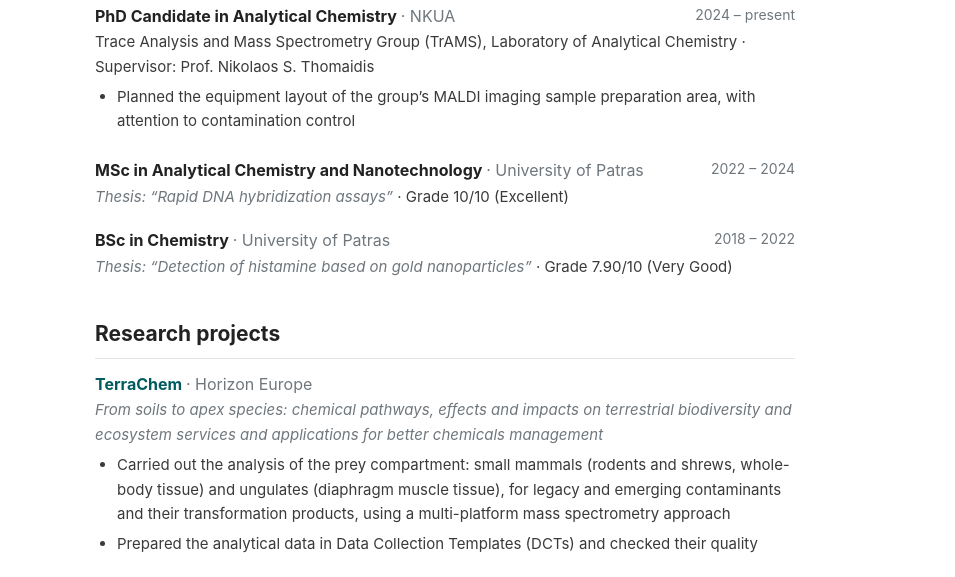
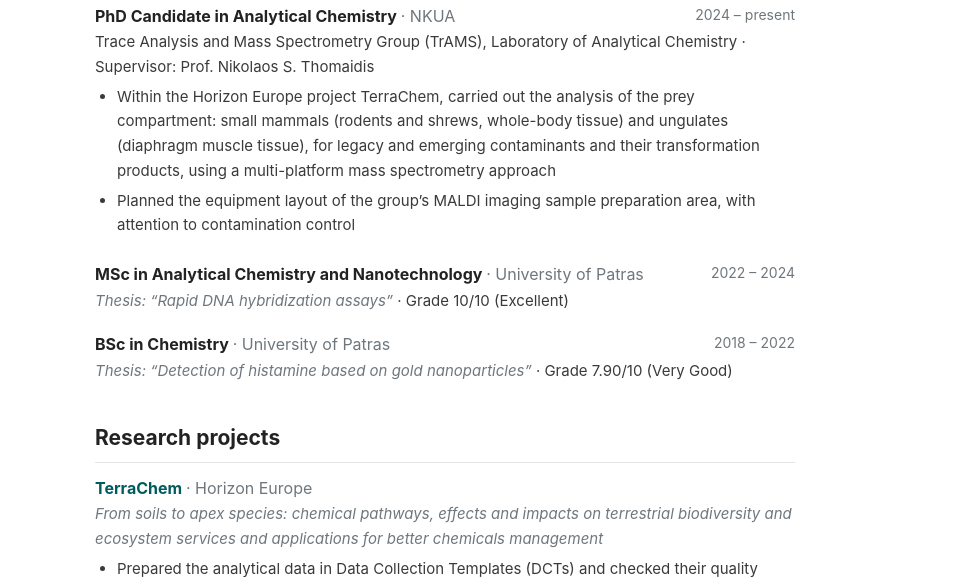
Before and after one commit to akarageorgoudi/akarageorgoudi.github.io, a plain HTML site: page cv.html in a window 1280 px wide. Shown: the part 293-870 px from the top of the page, 325-1280 px from the left. Drawn offline with Linux system fonts and the light colour scheme.

Commit message:
Move prey-compartment bullet under the PhD entry

```diff
--- a/cv.html
+++ b/cv.html
@@ -51,7 +51,7 @@
     <div class="entry">
       <h3>PhD Candidate in Analytical Chemistry <span class="org">· NKUA</span></h3>
       <span class="date">2024 – present</span>
-      <div class="desc">Trace Analysis and Mass Spectrometry Group (TrAMS), Laboratory of Analytical Chemistry · Supervisor: Prof. Nikolaos S. Thomaidis<ul><li>Planned the equipment layout of the group’s MALDI imaging sample preparation area, with attention to contamination control</li></ul></div>
+      <div class="desc">Trace Analysis and Mass Spectrometry Group (TrAMS), Laboratory of Analytical Chemistry · Supervisor: Prof. Nikolaos S. Thomaidis<ul><li>Within the Horizon Europe project TerraChem, carried out the analysis of the prey compartment: small mammals (rodents and shrews, whole-body tissue) and ungulates (diaphragm muscle tissue), for legacy and emerging contaminants and their transformation products, using a multi-platform mass spectrometry approach</li><li>Planned the equipment layout of the group’s MALDI imaging sample preparation area, with attention to contamination control</li></ul></div>
     </div>
     <div class="entry">
       <h3>MSc in Analytical Chemistry and Nanotechnology <span class="org">· University of Patras</span></h3>
@@ -67,7 +67,7 @@
     <div class="entry">
       <h3><a href="https://cordis.europa.eu/project/id/101135483">TerraChem</a> <span class="org">· Horizon Europe</span></h3>
       <span class="date"></span>
-      <div class="desc"><em>From soils to apex species: chemical pathways, effects and impacts on terrestrial biodiversity and ecosystem services and applications for better chemicals management</em><ul><li>Carried out the analysis of the prey compartment: small mammals (rodents and shrews, whole-body tissue) and ungulates (diaphragm muscle tissue), for legacy and emerging contaminants and their transformation products, using a multi-platform mass spectrometry approach</li><li>Prepared the analytical data in Data Collection Templates (DCTs) and checked their quality</li></ul></div>
+      <div class="desc"><em>From soils to apex species: chemical pathways, effects and impacts on terrestrial biodiversity and ecosystem services and applications for better chemicals management</em><ul><li>Prepared the analytical data in Data Collection Templates (DCTs) and checked their quality</li></ul></div>
     </div>
     <div class="entry">
       <h3><a href="https://maldi4health.gr/">MALDI4Health</a> <span class="org">· Hellenic Foundation for Research and Innovation (H.F.R.I.)</span></h3>
```
